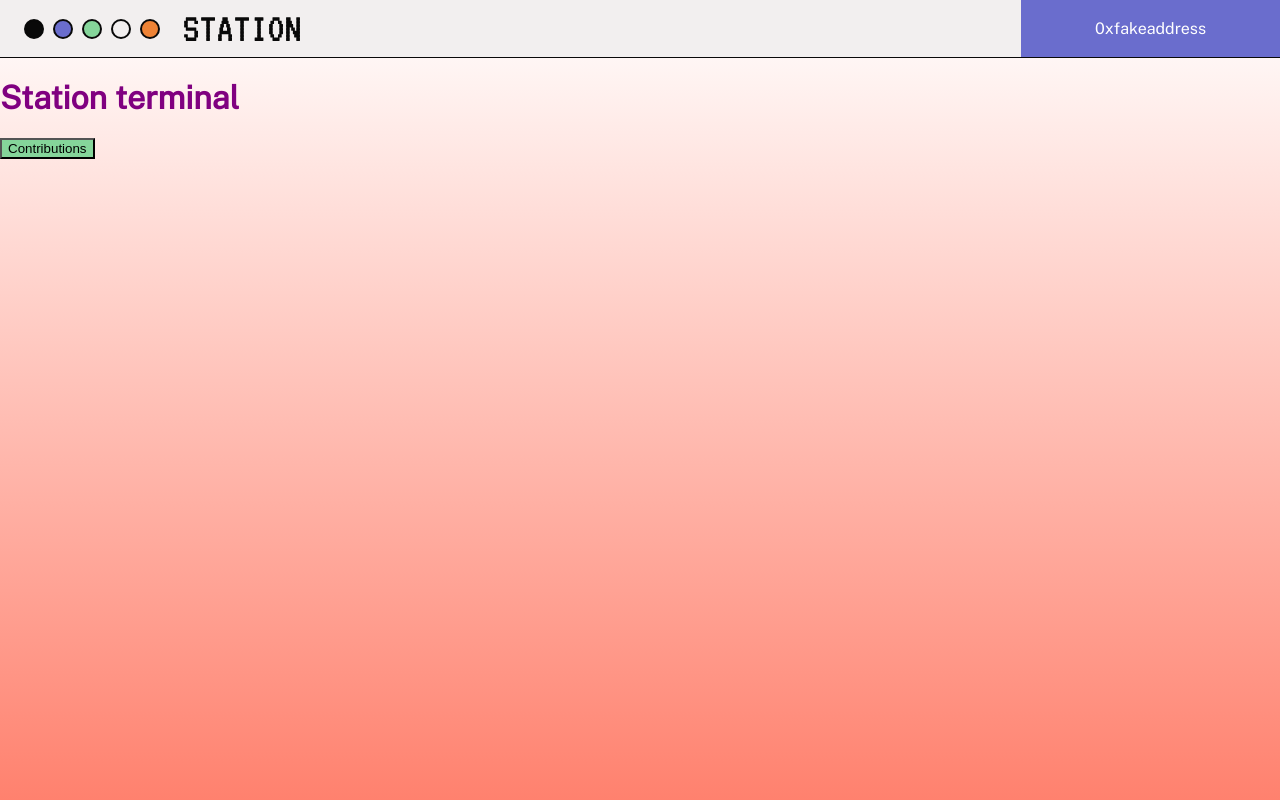
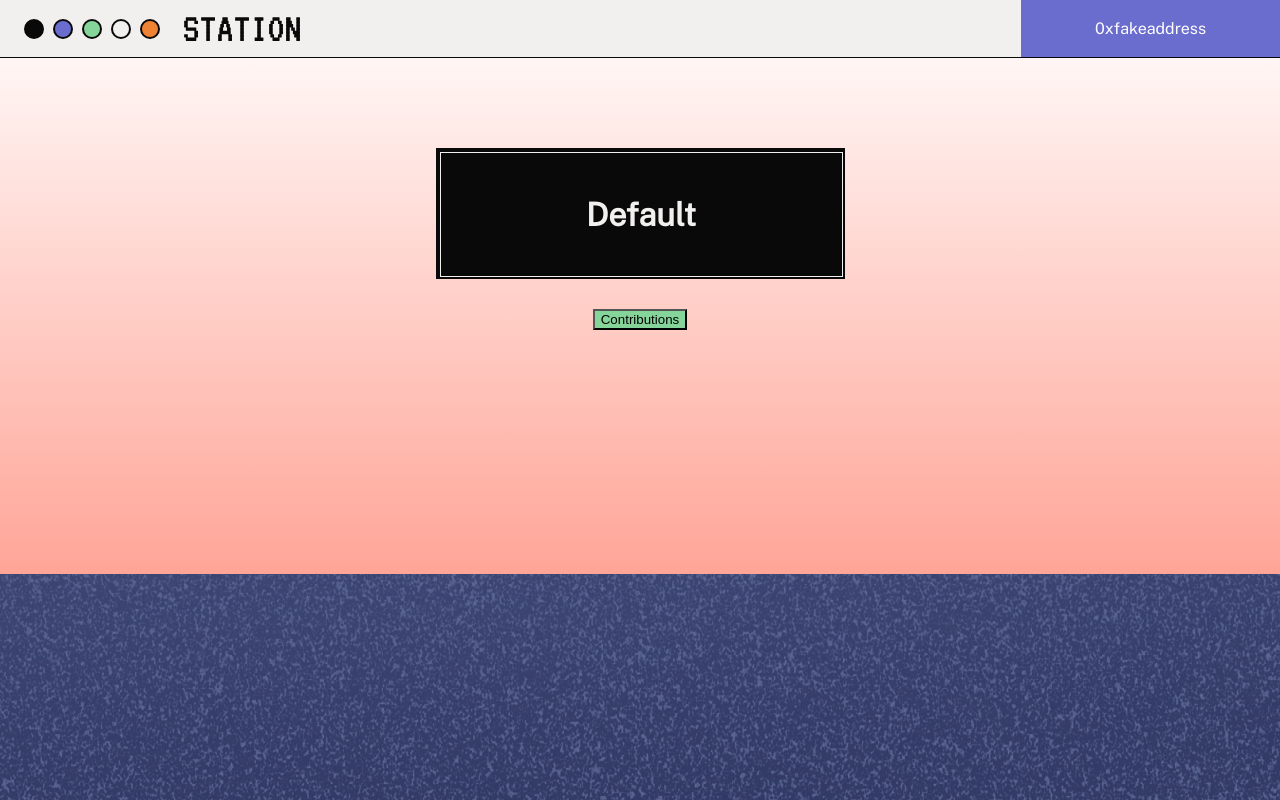
Before and after one commit to fakepixels/station-terminal, a Next.js app: page / in a window 1280 px wide. Built offline with nearby package versions, Linux system fonts and the light colour scheme.

Commit message:
Create footer and title.

```diff
--- a/components/shared/Layout.tsx
+++ b/components/shared/Layout.tsx
@@ -1,15 +1,19 @@
+import styled from '@emotion/styled';
+import React from 'react';
+
 import Navbar from './NavBar';
-import React from 'react';
+
+const Main = styled.main``;
 
 export default function Layout({
   children,
 }: {
-  children: React.ReactChild | React.ReactChildren;
+  children: React.ReactChild | React.ReactChild[];
 }): JSX.Element {
   return (
     <>
       <Navbar />
-      <main>{children}</main>
+      <Main>{children}</Main>
     </>
   );
 }
--- a/pages/index.tsx
+++ b/pages/index.tsx
@@ -6,8 +6,10 @@ import Layout from '../components/shared/Layout';
 
 import { useAccount, useContract } from '../shared/contexts';
 
-const Title = styled.h1`
-  color: purple;
+const PageWrapper = styled.div`
+  display: flex;
+  flex-direction: column;
+  align-items: center;
 `;
 
 const ContributionModalButton = styled.button`
@@ -20,14 +22,54 @@ const BackgroundWrapper = styled.div`
   z-index: -1;
   height: 100%;
   width: 100%;
-  min-width: 100px;
-  min-height: 400px;
   background: linear-gradient(#ffffff, #ff816e);
 `;
 
 const Background = () => {
   return <BackgroundWrapper></BackgroundWrapper>;
 };
+
+const FooterWrapper = styled.div`
+  width: 100%;
+  height: 226px;
+  background-image: url('/StationFloor.png');
+  position: fixed;
+  left: 0;
+  bottom: 0;
+`;
+
+const Footer = () => {
+  return <FooterWrapper></FooterWrapper>;
+};
+
+const TitleWrapper = styled.div`
+  margin: 90px 0px 30px 0px;
+  width: 401px;
+  height: 123px;
+  padding: 4px;
+  background-color: #090909;
+`;
+
+const TitleBorderInset = styled.div`
+  width: 100%;
+  height: 100%;
+  border: 1px solid #f2efef;
+  display: flex;
+  align-items: center;
+  justify-content: center;
+`;
+
+const TitleText = styled.h1`
+  color: #f2efef;
+`;
+
+const Title = ({ daoName }: { daoName: string }): JSX.Element => (
+  <TitleWrapper>
+    <TitleBorderInset>
+      <TitleText>{daoName}</TitleText>
+    </TitleBorderInset>
+  </TitleWrapper>
+);
 
 const Home = (): JSX.Element => {
   const contract = useContract();
@@ -44,7 +86,9 @@ const Home = (): JSX.Element => {
   return (
     <>
       <Background />
-      <Title>Station terminal</Title>
+      <PageWrapper>
+        <Title daoName={'Default'} />
+        <div>
           <ContributionModalButton
             onClick={() => {
               setIsOpen(true);
@@ -56,12 +100,19 @@ const Home = (): JSX.Element => {
           <ContributionModal isOpen={isOpen} onRequestClose={handleClose}>
             <p>This is the contribution modal</p>
           </ContributionModal>
+        </div>
+      </PageWrapper>
     </>
   );
 };
 
 Home.getLayout = function getLayout(page: ReactElement) {
-  return <Layout>{page}</Layout>;
+  return (
+    <Layout>
+      {page}
+      <Footer></Footer>
+    </Layout>
+  );
 };
 
 export default Home;
```
Also changed, not shown: public/StationFloor.png (added). Lines whose indentation alone changed are shown as unchanged.
